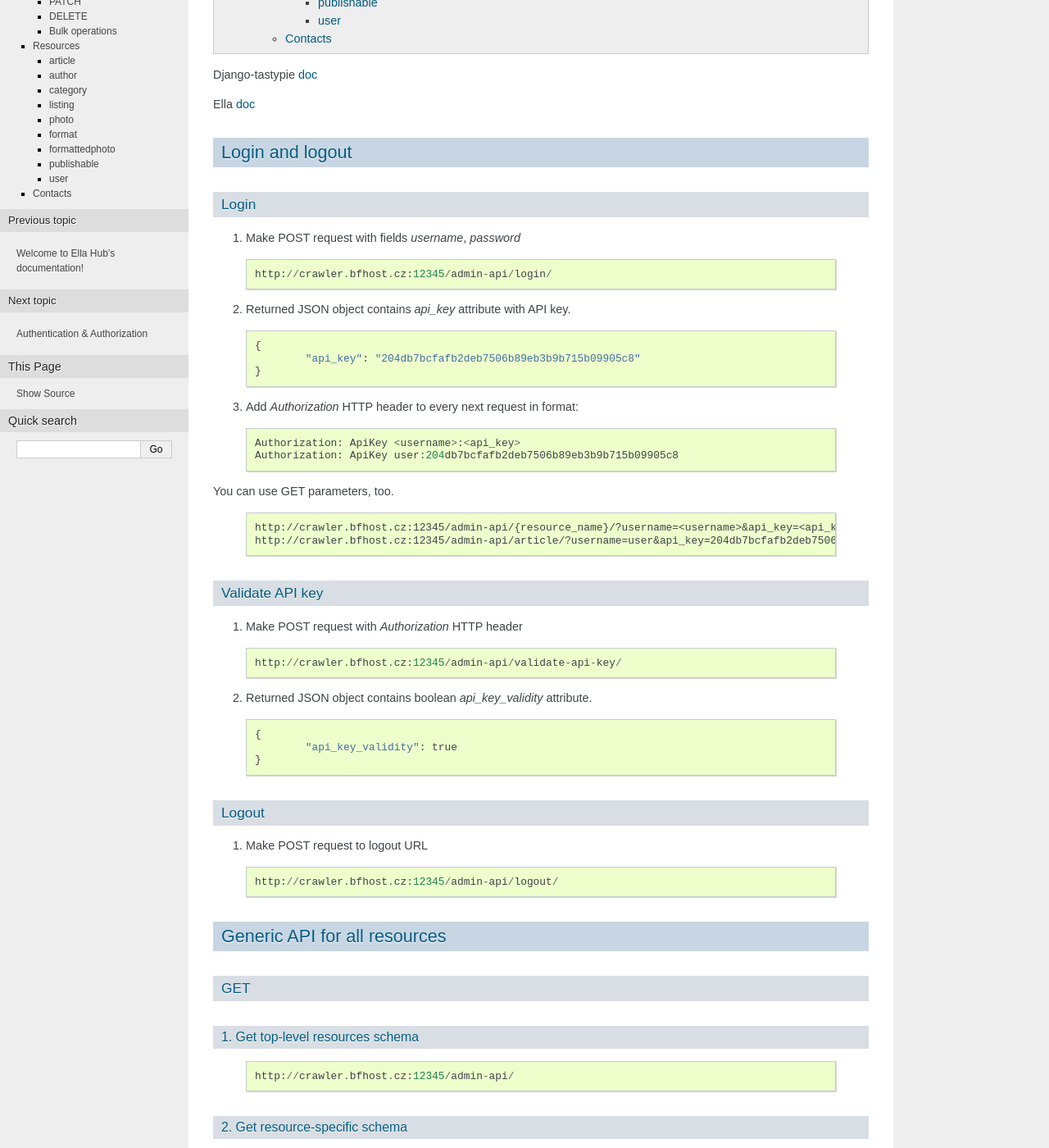
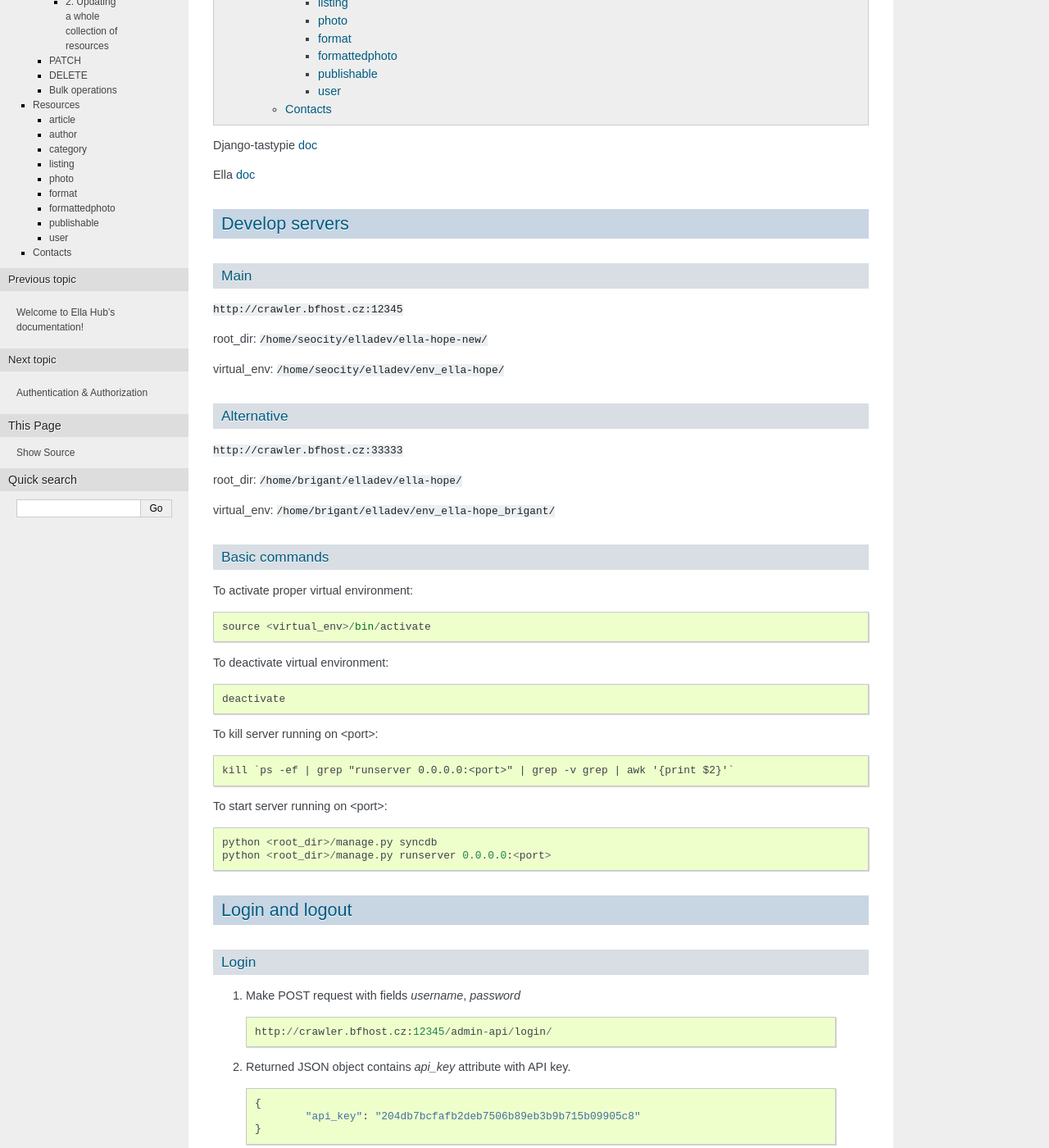
Before and after one commit to SanomaCZ/ella-hub, a Sphinx documentation site: the page built from doc/api.rst, in a window 1280 px wide and 1400 px high, scrolled down 817 px. Shown: the whole window at 82% size. Built offline with Sphinx 7.4.7, drawn with Linux system fonts in a browser that asks for light colours; the version number could not be read and is left out; some of the changed text lies outside the part shown.

Commit message:
Info about develop servers added.

```diff
--- a/doc/api.rst
+++ b/doc/api.rst
@@ -13,6 +13,57 @@ __ http://django-tastypie.readthedocs.org/en/latest/interacting.html
 Ella doc__
 
 __ http://ella.readthedocs.org/en/latest/index.html
+
+
+Develop servers
+===============
+
+Main
+----
+``http://crawler.bfhost.cz:12345``
+
+root_dir: ``/home/seocity/elladev/ella-hope-new/``
+
+virtual_env: ``/home/seocity/elladev/env_ella-hope/``
+
+
+Alternative
+-----------
+``http://crawler.bfhost.cz:33333``
+
+root_dir: ``/home/brigant/elladev/ella-hope/``
+
+virtual_env: ``/home/brigant/elladev/env_ella-hope_brigant/``
+
+
+Basic commands
+--------------
+To activate proper virtual environment:
+
+::
+
+ source <virtual_env>/bin/activate
+
+To deactivate virtual environment:
+
+::
+
+ deactivate
+
+
+To kill server running on <port>:
+
+::
+
+ kill `ps -ef | grep "runserver 0.0.0.0:<port>" | grep -v grep | awk '{print $2}'`
+
+To start server running on <port>:
+
+::
+
+ python <root_dir>/manage.py syncdb
+ python <root_dir>/manage.py runserver 0.0.0.0:<port>
+
 
 
 
```
